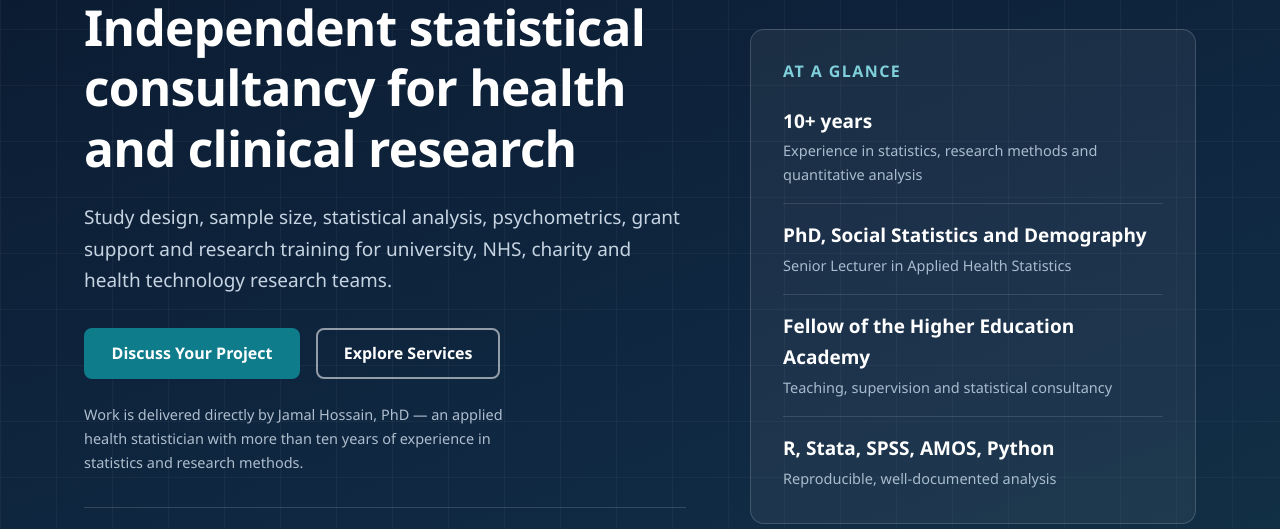
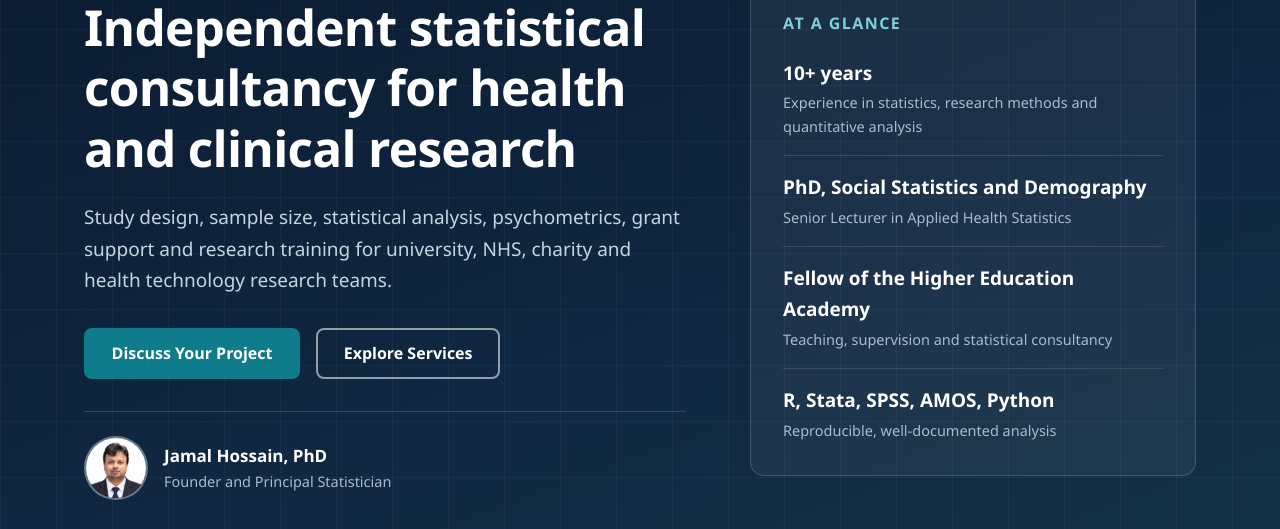
Before and after one commit to jamalstat/jhstat-website, a plain HTML site: page index.html in a window 1280 px wide. Shown: the part 214-743 px from the top of the page. Drawn offline with Linux system fonts and the light colour scheme.

Commit message:
Remove redundant hero credibility text
Co-Authored-By: Claude Opus 5 <noreply@anthropic.com>

```diff
--- a/css/style.css
+++ b/css/style.css
@@ -752,16 +752,6 @@ small,
   margin-bottom: var(--space-6);
 }
 
-/* Single-line credibility statement beneath the hero call-to-action buttons.
-   Deliberately quieter than .hero__text so it supports rather than competes. */
-.hero__credibility {
-  font-size: var(--fs-sm);
-  color: #aebecd;
-  max-width: 54ch;
-  margin-top: var(--space-5);
-  margin-bottom: 0;
-}
-
 .hero__person {
   display: flex;
   align-items: center;
--- a/index.html
+++ b/index.html
@@ -181,11 +181,6 @@
               <a class="btn btn--primary" href="/contact">Discuss Your Project</a>
               <a class="btn btn--ghost" href="/services">Explore Services</a>
             </div>
-
-            <p class="hero__credibility">
-              Work is delivered directly by Jamal Hossain, PhD — an applied health statistician
-              with more than ten years of experience in statistics and research methods.
-            </p>
 
             <div class="hero__person">
               <!-- Above the fold: load eagerly and at high priority so it does not
```
